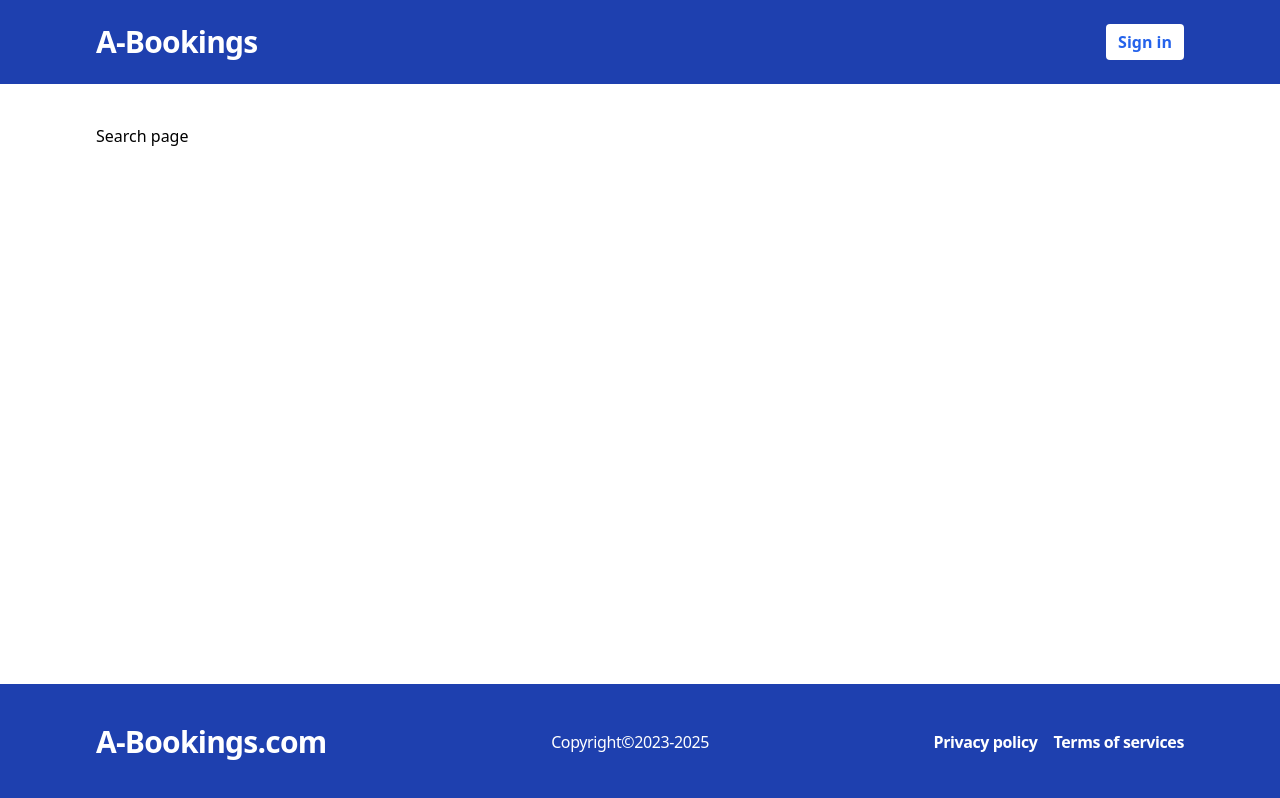
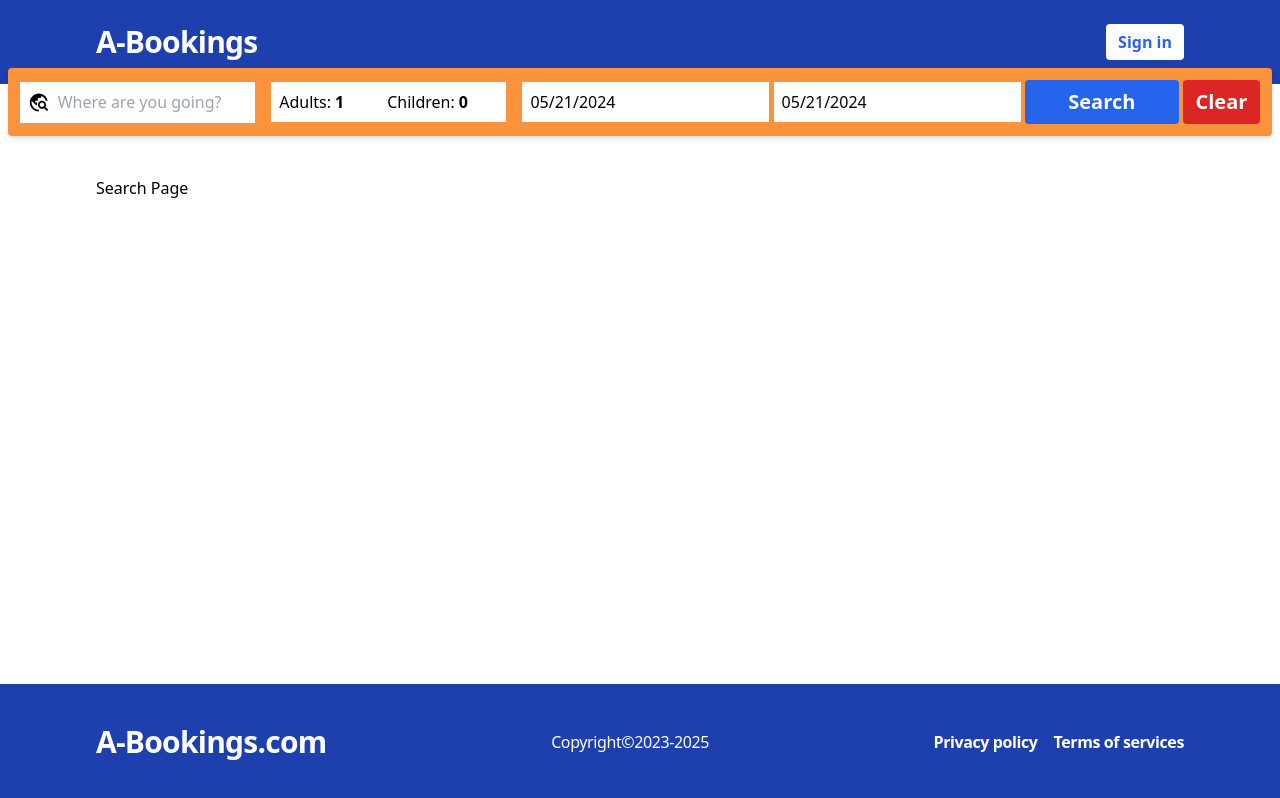
Before and after one commit to And4Web/MERN_hotel_booking_ts, a React (Vite) app in the folder frontend/: page /search in a window 1280 px wide. Built offline with nearby package versions, Linux system fonts and the light colour scheme; no server answers.

Commit message:
Search.tsx Page is created.

```diff
--- a/frontend/src/App.tsx
+++ b/frontend/src/App.tsx
@@ -7,6 +7,7 @@ import AddHotel from "./pages/AddHotel";
 import { useAppContext } from "./contexts/AppContext";
 import MyHotels from "./pages/MyHotels";
 import EditHotel from "./pages/EditHotel";
+import Search from "./pages/Search";
 
 function App() {
   const {isLoggedin} = useAppContext();
@@ -24,7 +25,7 @@ function App() {
           path="/search"
           element={
             <Layout>
-              Search page
+              <Search/>
             </Layout>
           }
         />
--- a/frontend/src/api-client.ts
+++ b/frontend/src/api-client.ts
@@ -1,4 +1,4 @@
-import { HotelType, LoginFormDataType, RegisterFormDataType } from "./types";
+import { HotelSearchResponse, HotelType, LoginFormDataType, RegisterFormDataType, SearchParamsType } from "./types";
 
 const API_BASE_URL = import.meta.env.VITE_API_BASE_URL as string || "";
 
@@ -104,3 +104,23 @@ export  const updateMyHotelById = async(hotelFormData: FormData)=>{
   return response.json()
 
 }
+
+
+export const searchHotels = async (searchParams: SearchParamsType): Promise<HotelSearchResponse> => {
+
+  const queryParams = new URLSearchParams();
+
+  queryParams.append("destination", searchParams.destination || "");
+  queryParams.append("checkIn", searchParams.checkIn || "");
+  queryParams.append("checkOut", searchParams.checkOut || "");
+  queryParams.append("adultCount", searchParams.adultCount || "");
+  queryParams.append("childCount", searchParams.childCount || "");
+  queryParams.append("page", searchParams.page || "");
+
+
+  const response = await fetch(`${API_BASE_URL}/v1/search/hotels?${queryParams}`);
+
+  if(!response.ok) throw new Error('Search results Error.');
+
+  return response.json();
+}
--- a/frontend/src/components/SearchBar.tsx
+++ b/frontend/src/components/SearchBar.tsx
@@ -3,9 +3,12 @@ import { useSearchContext } from "../contexts/SearchContext";
 import { MdTravelExplore } from "react-icons/md";
 import DatePicker from "react-datepicker";
 import 'react-datepicker/dist/react-datepicker.css'
+import { useNavigate } from "react-router-dom";
 
 
 function SearchBar() {
+  const navigate = useNavigate();
+
   const search = useSearchContext();
   const [destination, setDestination] = useState<string>(search.destination);
   const [checkIn, setCheckIn] = useState<Date>(search.checkIn);
@@ -25,6 +28,8 @@ function SearchBar() {
       adultCount,
       childCount
     );
+
+    navigate("/search");
   };
 
   const minDate = new Date();
@@ -35,7 +40,7 @@ function SearchBar() {
   return (
     <form
       onSubmit={handleSubmit}
-      className="-mt-8 p-3 bg-orange-400 rounded shadow-md grid grid-cols-2 md:grid-cols-3 lg:grid-cols-5 2xl:grid-cols-6 items-center gap-4"
+      className="-mt-8 p-3 bg-orange-400 rounded shadow-md grid grid-cols-2 md:grid-cols-3 lg:grid-cols-5 2xl:grid-cols-5 items-center gap-4"
     >
       <div className="flex flex-row flex-1 items-center bg-white p-2">
         <MdTravelExplore size={25} className="mr-2" />
--- a/frontend/src/layouts/Layout.tsx
+++ b/frontend/src/layouts/Layout.tsx
@@ -18,11 +18,12 @@ function Layout({ children }: Props) {
       {location.pathname === "/" && (
         <>
           <Hero />
-          <div className="mx-auto px-2">
+
+        </>
+      )}
+      <div className={`container mx-auto px-2 ${location.pathname !== "/" ? "mt-4" : ""}`}>
             <SearchBar />
           </div>
-        </>
-      )}
 
       <div className="container mx-auto py-10 flex-1">{children}</div>
       <Footer />
--- /dev/null
+++ b/frontend/src/pages/Search.tsx
@@ -0,0 +1,24 @@
+import { useQuery } from "react-query";
+import { useSearchContext } from "../contexts/SearchContext"
+import * as apiClient from '../api-client';
+
+
+function Search() {
+  const search = useSearchContext();
+
+  const searchParams = {
+    destination: search.destination,
+    checkIn: search.checkIn.toISOString(),
+    checkOut: search.checkOut.toISOString(),
+    adultCount: search.adultCount.toString(),
+    childCount: search.childCount.toString(),
+  }
+
+  const {data: searchHotelData} = useQuery(["searchHotels", URLSearchParams], () => apiClient.searchHotels(searchParams))
+
+  return (
+    <div>Search Page</div>
+  )
+}
+
+export default Search
```
Also changed, not shown: frontend/src/types.ts (+9 -0 lines).
